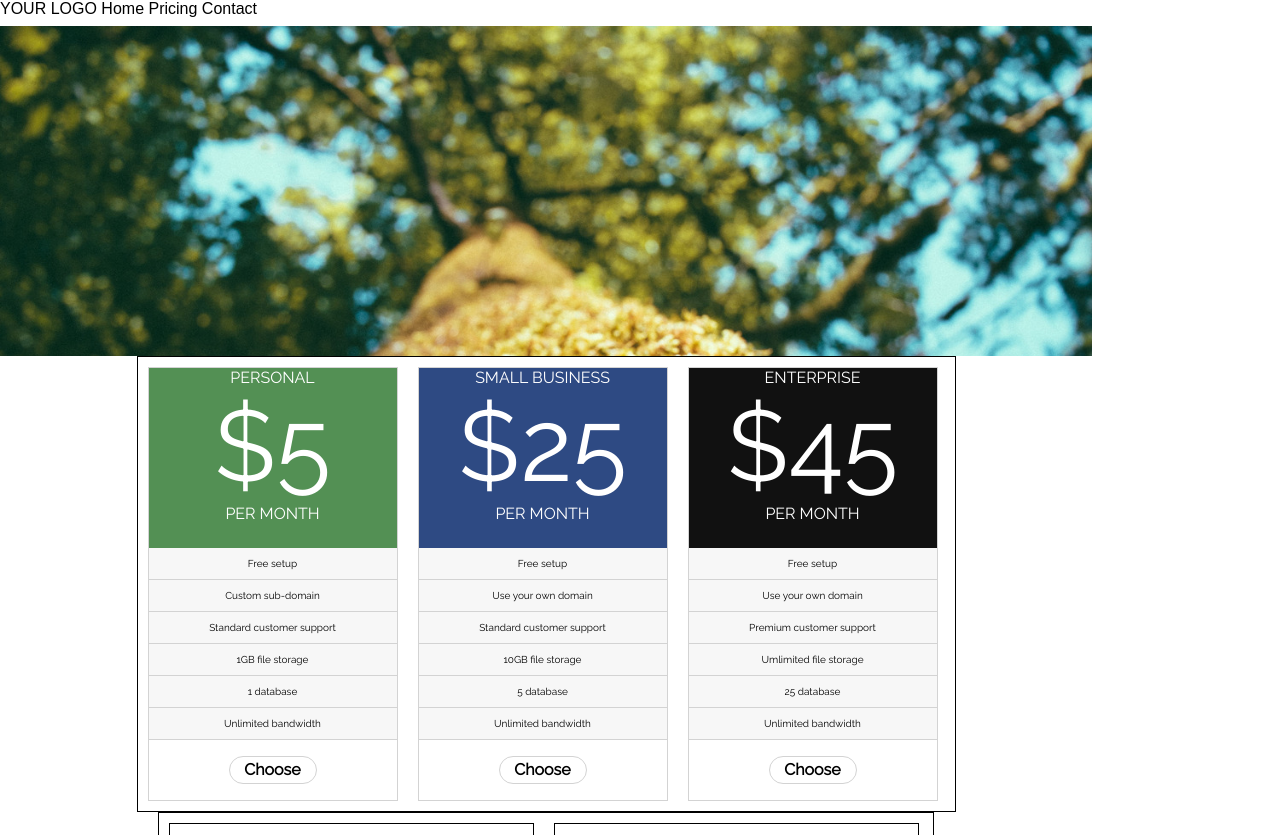
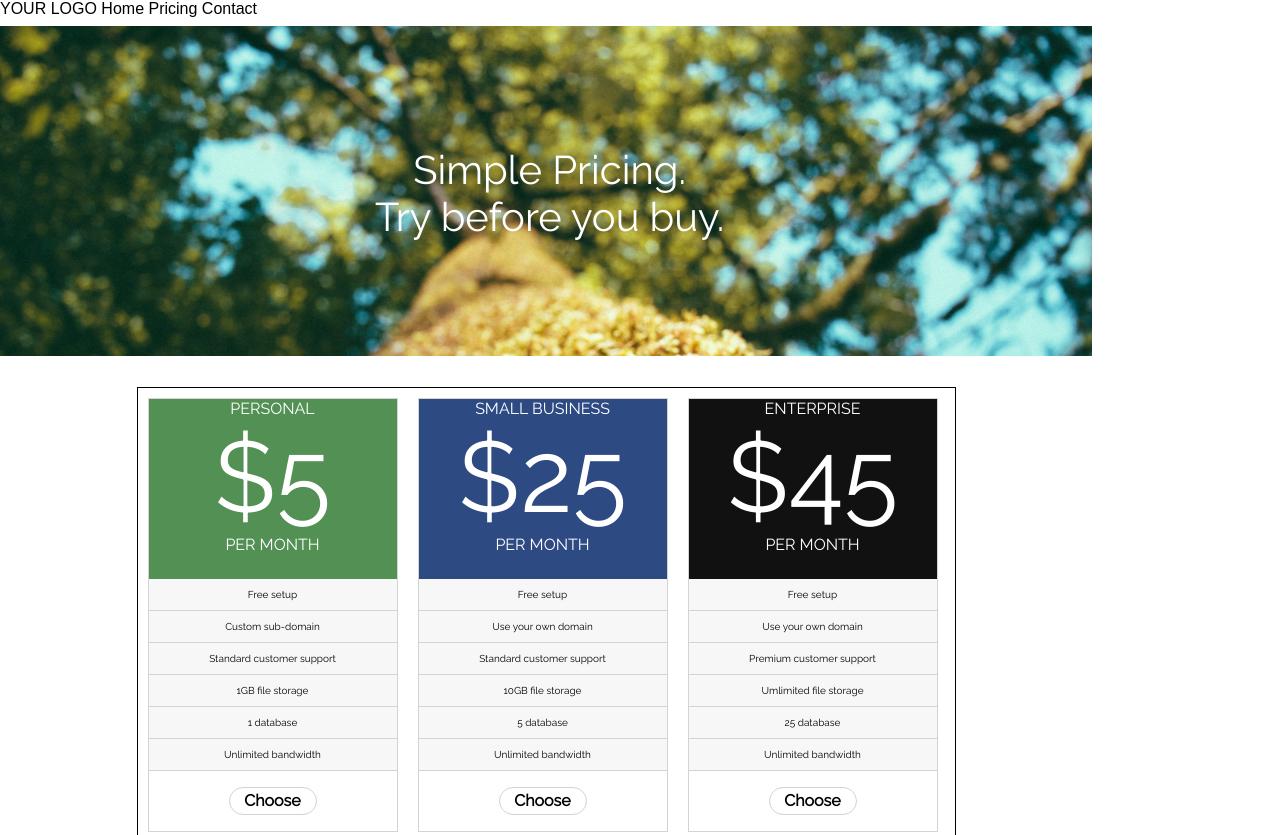
Before and after one commit to llantukh/simplepricing, a plain HTML site: page index.html in a window 1280 px wide. Shown: the top 835 px of the page. Drawn offline with Linux system fonts and the light colour scheme.

Commit message:
css for top partion of page complete

```diff
--- a/main.css
+++ b/main.css
@@ -30,13 +30,17 @@ div#background{
 
 .motto{
   position: absolute;
-  top: 0px;
+  top: 120px;
+  left:375px;
+  text-align: center;
 }
 
 .motto p{
   color: white;
   font-family: 'Raleway', sans-serif;
   font-weight: lighter;
+  font-size: 40px;
+  margin: 0px;
 }
 
 /* middle section w/ three boxes */
@@ -52,6 +56,7 @@ div#background{
   overflow: auto;
   width: 75%;
   margin: auto;
+  margin-top: 31px;
 }
 
 .item{
```
